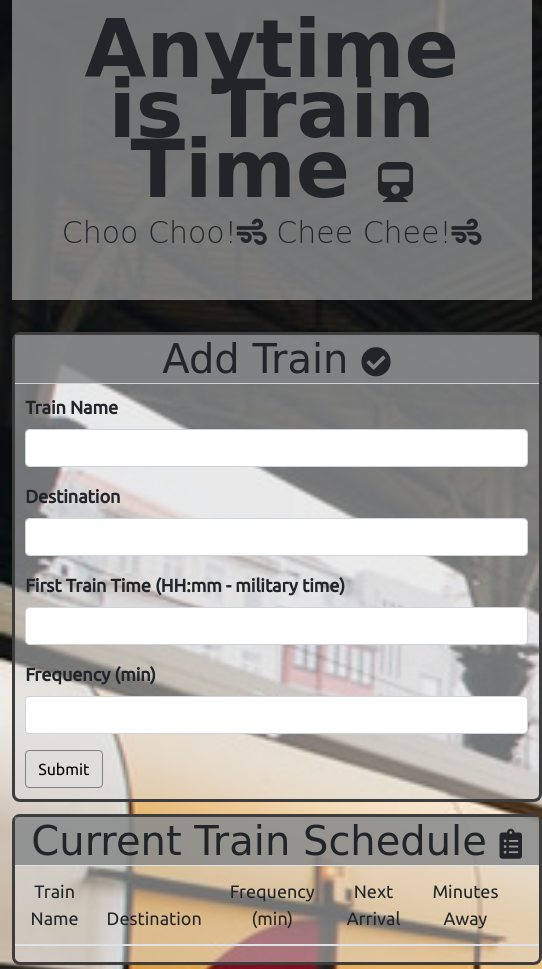
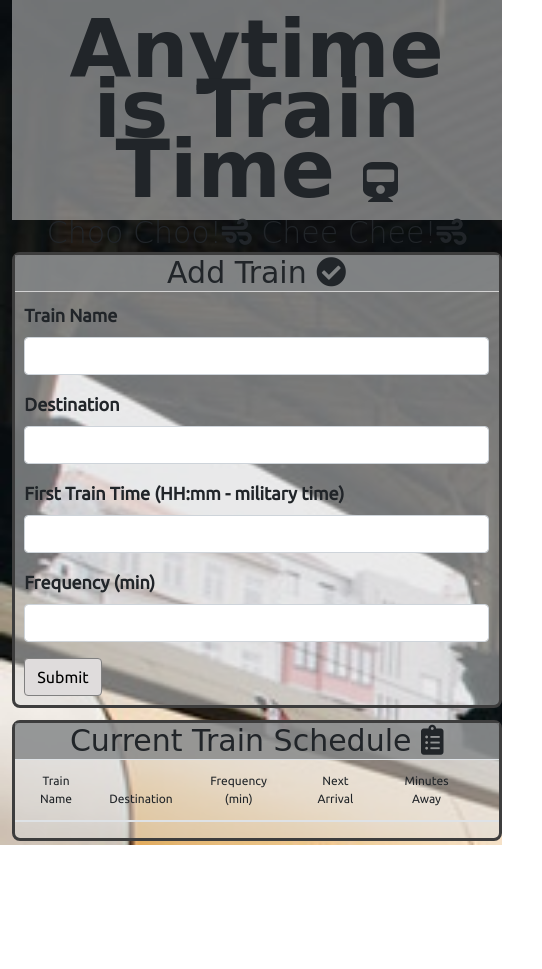
Before and after one commit to lucy839/train-scheduler, a plain HTML site: page index.html in a window 390 px wide. Shown: the whole page, 542 px wide, since content can reach past the window. After the commit the page ends 845 px from the top, so only its background shows below. Drawn offline with nearby package versions, Linux system fonts and the light colour scheme; no server answers; a web font is replaced by a local one.

Commit message:
edited media query for phone

```diff
--- a/assets/css/style.css
+++ b/assets/css/style.css
@@ -130,7 +130,7 @@ label{
         font-size:25px;
     }
 }
-@media screen and (max-width: 667px) {
+@media screen and  (min-width : 375px) and (max-width : 667px) {
     .fa-train{
         font-size:40px;
     }
@@ -138,30 +138,38 @@ label{
         background-size: 750%;
     }
     .jumbotron{
-        width:520px;
+        width:490px;
         margin-left: 3%;
         margin-right: 3%;
+        height:220px;
     }
     .jumbotron h1{
         line-height:60px;
     }
     .form{
-        width: 530px;
+        width: 490px;
         margin-left: 3%;
         margin-right: 3%;
     }
     .trainList {
-        width: 530px;
+        width: 490px;
         margin-left: 3%;
         margin-right: 3%;
     }
     .trainList h1 , .form h1{
-        font-size: 40px;
+        font-size: 30px;
     }
-    label, th{
+    label{
         font-size:18px;
     }
+    th{
+        font-size: 12px;
+    }
     td{
-        font-size: 15px;
+        font-size: 12px;
+    }
+    .delete{
+        /* font-size:12px; */
+        margin:9%;
     }
 }
```
